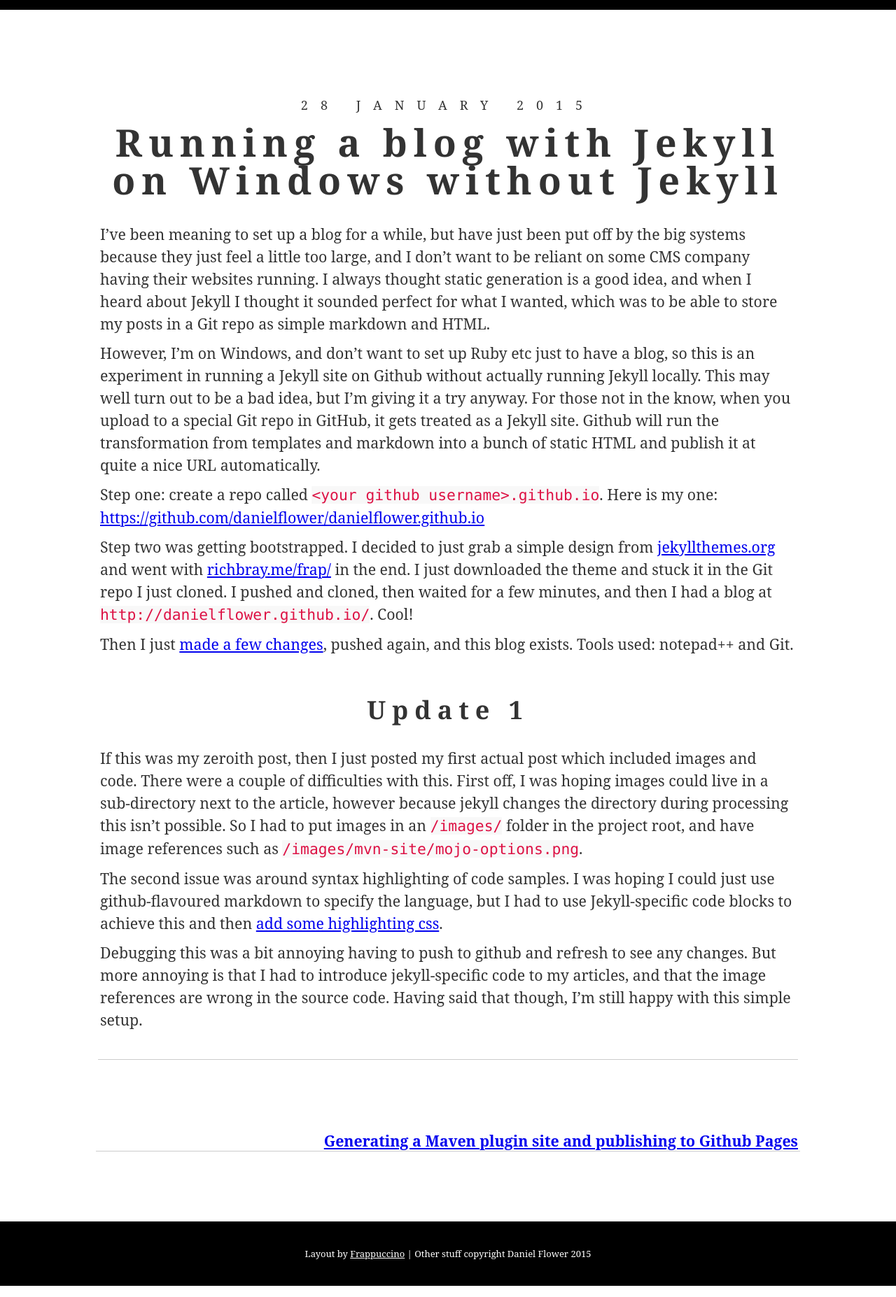
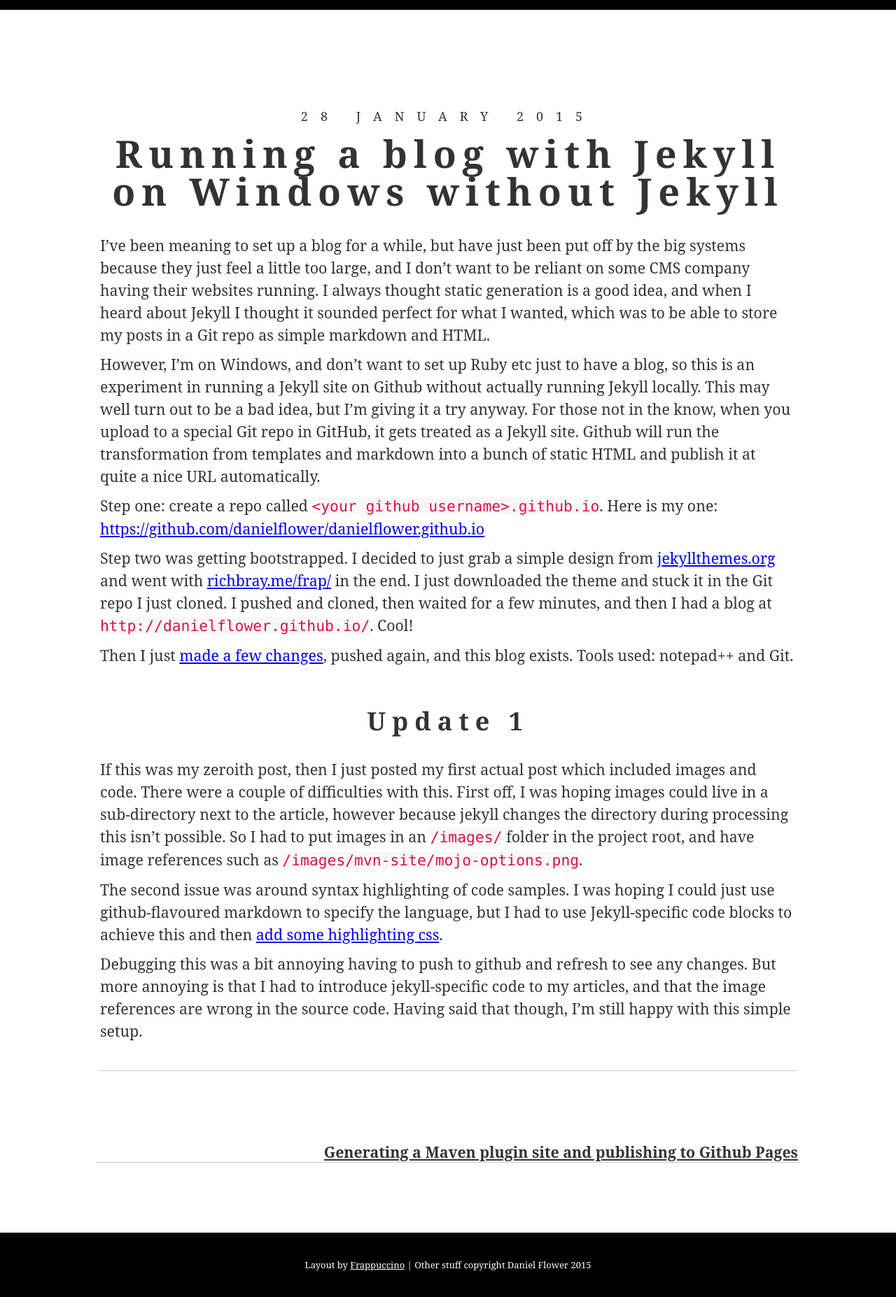
Before and after one commit to danielflower/danielflower.github.io, a Jekyll site: the page built from _posts/2015-01-28-Running-a-blog-with-Jekyll-on-Windows-without-Jekyll.md, in a window 1280 px wide. Shown: the whole page at 70% size. Built offline with Jekyll 4.4.1, drawn with Linux system fonts in a browser that asks for light colours.

Commit message:
Rewriting the CSS, responsive style

```diff
--- a/_layouts/post_page.html
+++ b/_layouts/post_page.html
@@ -19,7 +19,7 @@
 				</section>
 			</article>
 
-            <section style="font-weight:bold; margin-bottom: 2em;">
+            <section style="font-weight:bold; margin-top: 30px; margin-bottom: 2em;">
                 {% if page.previous %}
                 <a rel="prev" class="a-hover"href="{{ page.previous.url }}"><i class="icon-double-angle-left"></i> {{ page.previous.title }}</a>
                 {% endif %}
--- a/css/style.css
+++ b/css/style.css
@@ -8,6 +8,46 @@
     margin: 0;
     padding: 0;
 }
+
+.icon-home:before {
+    font-family: FontAwesome;
+    content: "\f015"
+}
+.a-hover, .entries h3, .entries a, .home-icon a {
+    color: #333;
+    -webkit-transition: 0.3s linear;
+    -moz-transition: 0.3s linear;
+    -o-transition: 0.3s linear;
+    transition: 0.3s linear
+}
+
+.a-hover:hover, .entries h3:hover, .entries a:hover, .home-icon a:hover {
+    color: #333;
+    text-decoration: none;
+    opacity: 0.5;
+    filter: alpha(opacity=50)
+}
+
+.home-icon {
+    font-size: 2.5em;
+    margin: 1.5em 0 -1.1em
+}
+
+[class^="icon-"], [class*=" icon-"] {
+    font-family: FontAwesome;
+    font-weight: normal;
+    font-style: normal;
+    text-decoration: inherit;
+    display: inline;
+    width: auto;
+    height: auto;
+    line-height: normal;
+    vertical-align: baseline;
+    background-image: none !important;
+    background-position: 0% 0%;
+    background-repeat: repeat
+}
+
 
 .top-strip {
     background-color: #000000;
```
